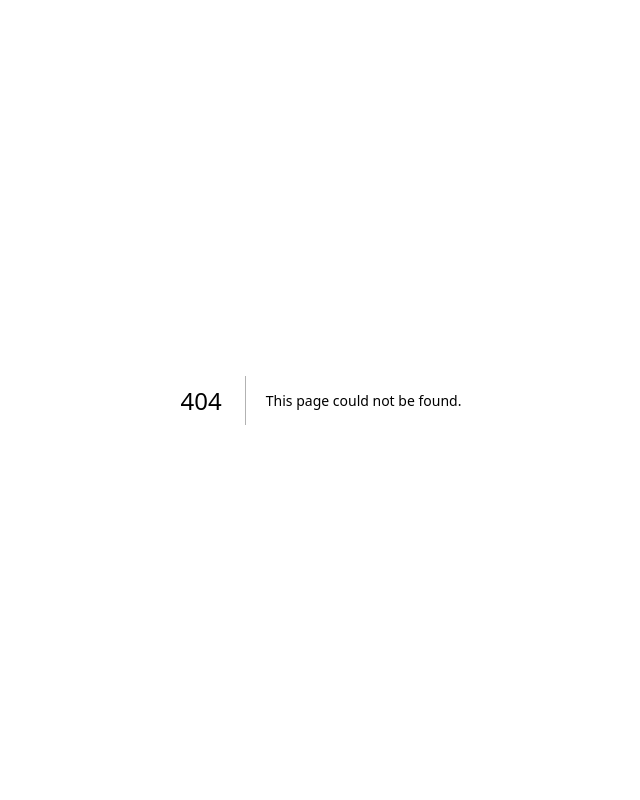
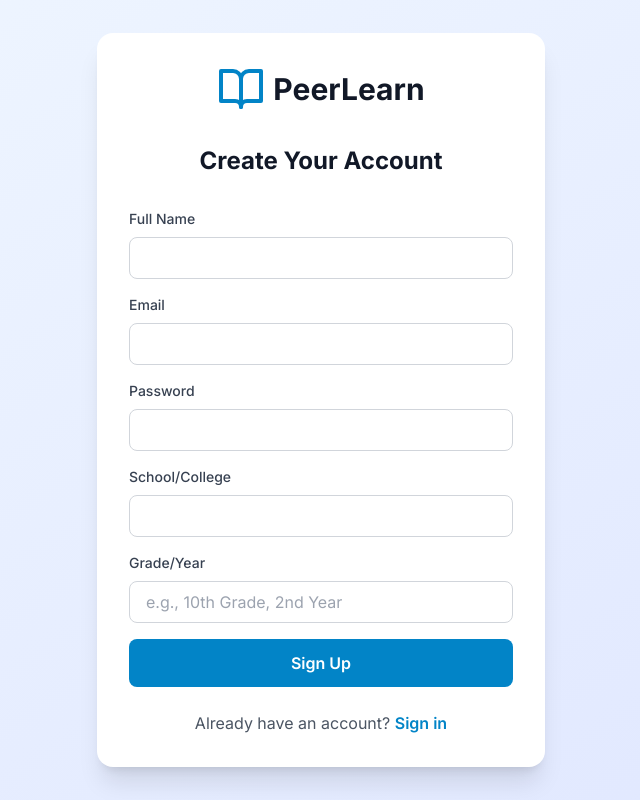
Before and after one commit to prateek2105-ops/peerlearn, a Next.js app: page /auth/signup in a window 1280 px wide. Before the commit this address had no page. Shown: the whole page, without its empty margins (319-959 px from the left). Built offline with nearby package versions, Linux system fonts and the light colour scheme; no server answers.

Commit message:
Add signup page

```diff
--- /dev/null
+++ b/app/auth/signup/page.tsx
@@ -0,0 +1,162 @@
+'use client';
+
+import { useState } from 'react';
+import { supabase } from '@/lib/supabase';
+import { useRouter } from 'next/navigation';
+import Link from 'next/link';
+import { BookOpen } from 'lucide-react';
+
+export default function SignUp() {
+  const router = useRouter();
+  const [formData, setFormData] = useState({
+    email: '',
+    password: '',
+    fullName: '',
+    institution: '',
+    gradeLevel: '',
+  });
+  const [loading, setLoading] = useState(false);
+  const [error, setError] = useState('');
+
+  const handleSignUp = async (e: React.FormEvent) => {
+    e.preventDefault();
+    setLoading(true);
+    setError('');
+
+    const { data: authData, error: authError } = await supabase.auth.signUp({
+      email: formData.email,
+      password: formData.password,
+    });
+
+    if (authError) {
+      setError(authError.message);
+      setLoading(false);
+      return;
+    }
+
+    if (authData.user) {
+      const { error: profileError } = await supabase.from('profiles').insert({
+        id: authData.user.id,
+        email: formData.email,
+        full_name: formData.fullName,
+        institution: formData.institution,
+        grade_level: formData.gradeLevel,
+      });
+
+      if (profileError) {
+        setError(profileError.message);
+        setLoading(false);
+      } else {
+        router.push('/dashboard');
+      }
+    }
+  };
+
+  return (
+    <div className="min-h-screen bg-gradient-to-br from-blue-50 to-indigo-100 flex items-center justify-center px-4 py-8">
+      <div className="max-w-md w-full bg-white rounded-2xl shadow-xl p-8">
+        <div className="flex items-center justify-center mb-8">
+          <BookOpen className="h-12 w-12 text-primary-600 mr-2" />
+          <span className="text-3xl font-bold text-gray-900">PeerLearn</span>
+        </div>
+
+        <h2 className="text-2xl font-bold text-center text-gray-900 mb-8">
+          Create Your Account
+        </h2>
+
+        {error && (
+          <div className="bg-red-50 border border-red-200 text-red-700 px-4 py-3 rounded-lg mb-4">
+            {error}
+          </div>
+        )}
+
+        <form onSubmit={handleSignUp} className="space-y-4">
+          <div>
+            <label htmlFor="fullName" className="block text-sm font-medium text-gray-700 mb-2">
+              Full Name
+            </label>
+            <input
+              id="fullName"
+              type="text"
+              value={formData.fullName}
+              onChange={(e) => setFormData({ ...formData, fullName: e.target.value })}
+              required
+              className="w-full px-4 py-2 border border-gray-300 rounded-lg focus:ring-2 focus:ring-primary-500 focus:border-transparent"
+            />
+          </div>
+
+          <div>
+            <label htmlFor="email" className="block text-sm font-medium text-gray-700 mb-2">
+              Email
+            </label>
+            <input
+              id="email"
+              type="email"
+              value={formData.email}
+              onChange={(e) => setFormData({ ...formData, email: e.target.value })}
+              required
+              className="w-full px-4 py-2 border border-gray-300 rounded-lg focus:ring-2 focus:ring-primary-500 focus:border-transparent"
+            />
+          </div>
+
+          <div>
+            <label htmlFor="password" className="block text-sm font-medium text-gray-700 mb-2">
+              Password
+            </label>
+            <input
+              id="password"
+              type="password"
+              value={formData.password}
+              onChange={(e) => setFormData({ ...formData, password: e.target.value })}
+              required
+              minLength={6}
+              className="w-full px-4 py-2 border border-gray-300 rounded-lg focus:ring-2 focus:ring-primary-500 focus:border-transparent"
+            />
+          </div>
+
+          <div>
+            <label htmlFor="institution" className="block text-sm font-medium text-gray-700 mb-2">
+              School/College
+            </label>
+            <input
+              id="institution"
+              type="text"
+              value={formData.institution}
+              onChange={(e) => setFormData({ ...formData, institution: e.target.value })}
+              className="w-full px-4 py-2 border border-gray-300 rounded-lg focus:ring-2 focus:ring-primary-500 focus:border-transparent"
+            />
+          </div>
+
+          <div>
+            <label htmlFor="gradeLevel" className="block text-sm font-medium text-gray-700 mb-2">
+              Grade/Year
+            </label>
+            <input
+              id="gradeLevel"
+              type="text"
+              value={formData.gradeLevel}
+              onChange={(e) => setFormData({ ...formData, gradeLevel: e.target.value })}
+              className="w-full px-4 py-2 border border-gray-300 rounded-lg focus:ring-2 focus:ring-primary-500 focus:border-transparent"
+              placeholder="e.g., 10th Grade, 2nd Year"
+            />
+          </div>
+
+          <button
+            type="submit"
+            disabled={loading}
+            className="w-full bg-primary-600 text-white py-3 rounded-lg font-semibold hover:bg-primary-700 disabled:opacity-50 disabled:cursor-not-allowed"
+          >
+            {loading ? 'Creating account...' : 'Sign Up'}
+          </button>
+        </form>
+
+        <p className="mt-6 text-center text-gray-600">
+          Already have an account?{' '}
+          <Link href="/auth/login" className="text-primary-600 hover:text-primary-700 font-semibold">
+            Sign in
+          </Link>
+        </p>
+      </div>
+    </div>
+  );
+}
```
